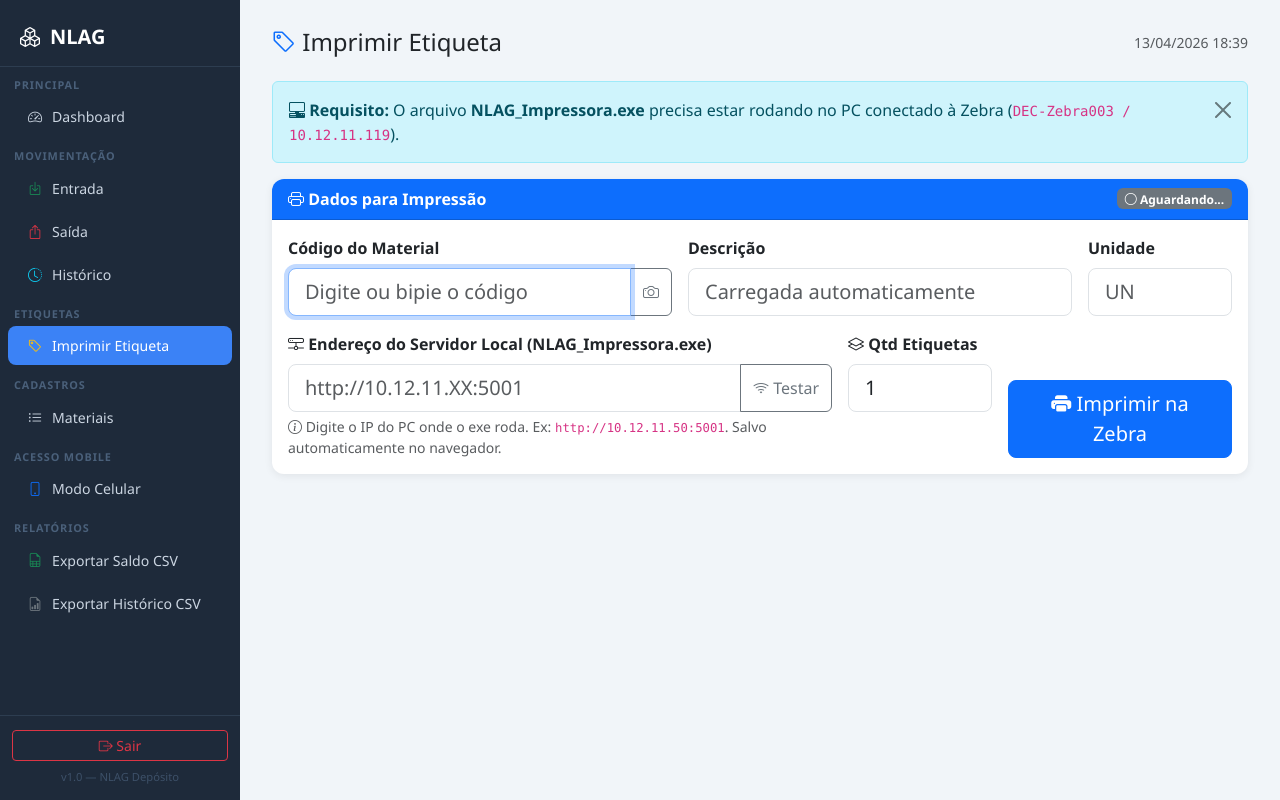
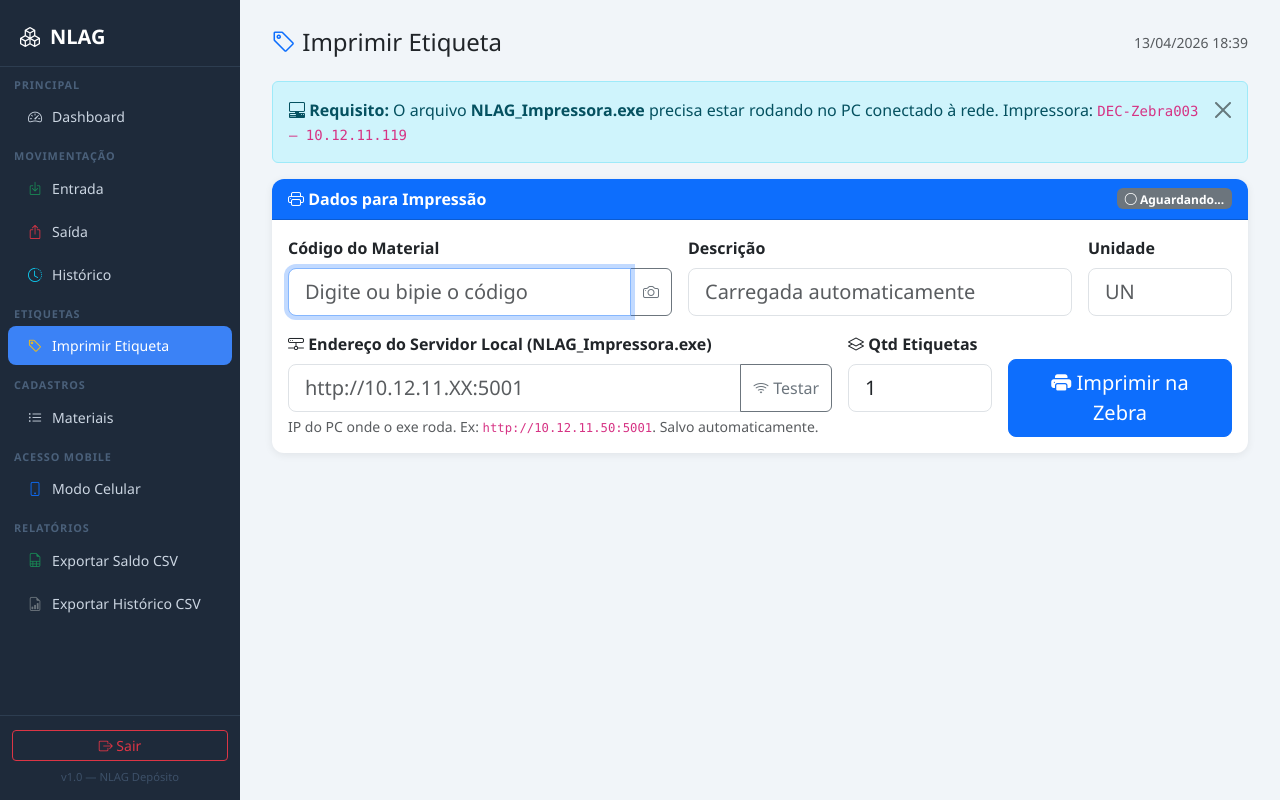
Before and after one commit to gu1001216-arch/NLAG, a Flask app: page /imprimir_etiqueta in a window 1280 px wide. Run offline with Flask 3, Linux system fonts and the light colour scheme; the visitor is signed in with stand-in values (Sample User, id 1); data that the repository does not hold is empty; some libraries are stand-ins or nearby versions.

Commit message:
imprimir_etiqueta.html

```diff
--- a/templates/imprimir_etiqueta.html
+++ b/templates/imprimir_etiqueta.html
@@ -9,7 +9,8 @@
 <div class="alert alert-info alert-dismissible fade show" role="alert">
   <i class="bi bi-pc-display-horizontal"></i>
   <strong>Requisito:</strong> O arquivo <strong>NLAG_Impressora.exe</strong>
-  precisa estar rodando no PC conectado à Zebra (<code>DEC-Zebra003 / 10.12.11.119</code>).
+  precisa estar rodando no PC conectado à rede.
+  Impressora: <code>DEC-Zebra003 — 10.12.11.119</code>
   <button type="button" class="btn-close" data-bs-dismiss="alert"></button>
 </div>
 
@@ -22,7 +23,6 @@
   </div>
   <div class="card-body">
 
-    <!-- RESULTADO DA IMPRESSÃO -->
     <div id="div-status" class="d-none mb-3"></div>
 
     <div class="row g-3">
@@ -50,7 +50,7 @@
         </div>
       </div>
 
-      <!-- DESCRIÇÃO (readonly) -->
+      <!-- DESCRIÇÃO -->
       <div class="col-md-5">
         <label class="form-label fw-bold">Descrição</label>
         <input type="text" id="info-descricao" class="form-control form-control-lg"
@@ -58,7 +58,7 @@
                placeholder="Carregada automaticamente" readonly>
       </div>
 
-      <!-- UNIDADE (readonly) -->
+      <!-- UNIDADE -->
       <div class="col-md-2">
         <label class="form-label fw-bold">Unidade</label>
         <input type="text" id="info-unidade" class="form-control form-control-lg"
@@ -76,14 +76,12 @@
                  class="form-control form-control-lg"
                  placeholder="http://10.12.11.XX:5001">
           <button type="button" class="btn btn-outline-secondary"
-                  onclick="testarServidor()" title="Testar conexão">
+                  onclick="testarServidor()">
             <i class="bi bi-wifi"></i> Testar
           </button>
         </div>
         <div class="form-text">
-          <i class="bi bi-info-circle"></i>
-          Digite o IP do PC onde o exe roda. Ex: <code>http://10.12.11.50:5001</code>.
-          Salvo automaticamente no navegador.
+          IP do PC onde o exe roda. Ex: <code>http://10.12.11.50:5001</code>. Salvo automaticamente.
         </div>
       </div>
 
@@ -143,19 +141,15 @@
 
 <script src="https://unpkg.com/html5-qrcode@2.3.8/html5-qrcode.min.js"></script>
 <script>
-// ── Chave do localStorage ──
 const LS_KEY = 'nlag_servidor_impressora';
-let leitorAtivo  = null;
+let leitorAtivo   = null;
 let materialAtual = {{ ('{"codigo":"' + material.codigo|string + '","descricao":"' + material.descricao|string + '","unidade":"' + material.unidade|string + '"}') | safe if material else 'null' }};
 
-// ── Ao carregar a página ──
 window.addEventListener('load', function () {
-  // Carrega servidor salvo
   const srv = localStorage.getItem(LS_KEY) || '';
   document.getElementById('campo-servidor').value = srv;
   if (srv) testarServidor(true);
 
-  // Carrega material se veio por URL
   const c = document.getElementById('campo-codigo').value.trim();
   if (c && !materialAtual) buscarMaterial(c);
   if (materialAtual) {
@@ -164,7 +158,11 @@ window.addEventListener('load', function () {
   }
 });
 
-// ── Busca material via API ──
+document.getElementById('campo-servidor').addEventListener('blur', function () {
+  const v = this.value.trim();
+  if (v) { localStorage.setItem(LS_KEY, v); testarServidor(true); }
+});
+
 function buscarMaterial(codigo) {
   if (!codigo) return;
   fetch('/api/material/' + encodeURIComponent(codigo.trim().toUpperCase()))
@@ -174,7 +172,6 @@ function buscarMaterial(codigo) {
         materialAtual = d;
         document.getElementById('info-descricao').value = d.descricao;
         document.getElementById('info-unidade').value   = d.unidade;
-        // Recarrega página para mostrar preview
         window.location.href = '/imprimir_etiqueta?codigo=' + encodeURIComponent(d.codigo);
       } else {
         materialAtual = null;
@@ -188,19 +185,10 @@ document.getElementById('campo-codigo').addEventListener('change', function () {
   buscarMaterial(this.value.trim());
 });
 
-// ── Salva servidor ao sair do campo ──
-document.getElementById('campo-servidor').addEventListener('blur', function () {
-  const v = this.value.trim();
-  if (v) { localStorage.setItem(LS_KEY, v); testarServidor(true); }
-});
-
-// ── Testa se o exe está rodando ──
 function testarServidor(silencioso = false) {
   const srv = document.getElementById('campo-servidor').value.trim();
   if (!srv) { if (!silencioso) alert('Informe o endereço do servidor!'); return; }
-
   setBadge('warning', '⏳ Verificando...');
-
   fetch('/api/testar_servidor', {
     method: 'POST',
     headers: { 'Content-Type': 'application/json' },
@@ -215,13 +203,9 @@ function testarServidor(silencioso = false) {
       setBadge('danger', '🔴 Offline');
       if (!silencioso) mostrarStatus('danger', '❌ ' + d.msg);
     }
-  }).catch(() => {
-    setBadge('danger', '🔴 Erro');
-    if (!silencioso) mostrarStatus('danger', '❌ Erro ao testar conexão.');
-  });
+  }).catch(() => { setBadge('danger', '🔴 Erro'); });
 }
 
-// ── Gera ZPL no front (igual ao Python) ──
 function gerarZPL(codigo, descricao, dataHora, copias) {
   const desc1 = descricao.substring(0, 35);
   const desc2 = descricao.substring(35, 70).trim();
@@ -245,7 +229,6 @@ function gerarZPL(codigo, descricao, dataHora, copias) {
   return z;
 }
 
-// ── Envia para impressora ──
 function imprimirEtiqueta() {
   const codigo   = document.getElementById('campo-codigo').value.trim().toUpperCase();
   const servidor = document.getElementById('campo-servidor').value.trim();
@@ -267,7 +250,7 @@ function imprimirEtiqueta() {
 
   btn.disabled  = true;
   btn.innerHTML = '<i class="bi bi-hourglass-split"></i> Enviando...';
-  mostrarStatus('info', '⏳ Enviando ' + copias + ' etiqueta(s) para a Zebra...');
+  mostrarStatus('info', `⏳ Enviando ${copias} etiqueta(s) para DEC-Zebra003...`);
 
   fetch('/api/imprimir_zpl', {
     method: 'POST',
@@ -292,7 +275,6 @@ function imprimirEtiqueta() {
   });
 }
 
-// ── Helpers ──
 function mostrarStatus(tipo, msg) {
   const div = document.getElementById('div-status');
   div.className = `alert alert-${tipo}`;
@@ -307,7 +289,6 @@ function setBadge(tipo, txt) {
   b.innerHTML = txt;
 }
 
-// ── Câmera ──
 function abrirCamera() {
   document.getElementById('camera-container').classList.remove('d-none');
   leitorAtivo = new Html5Qrcode('leitor-avulso');
```
